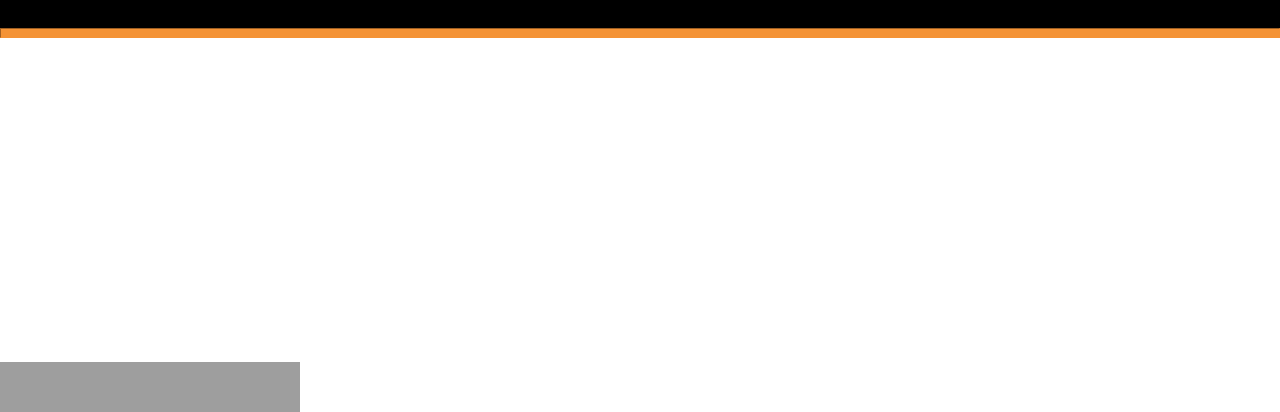
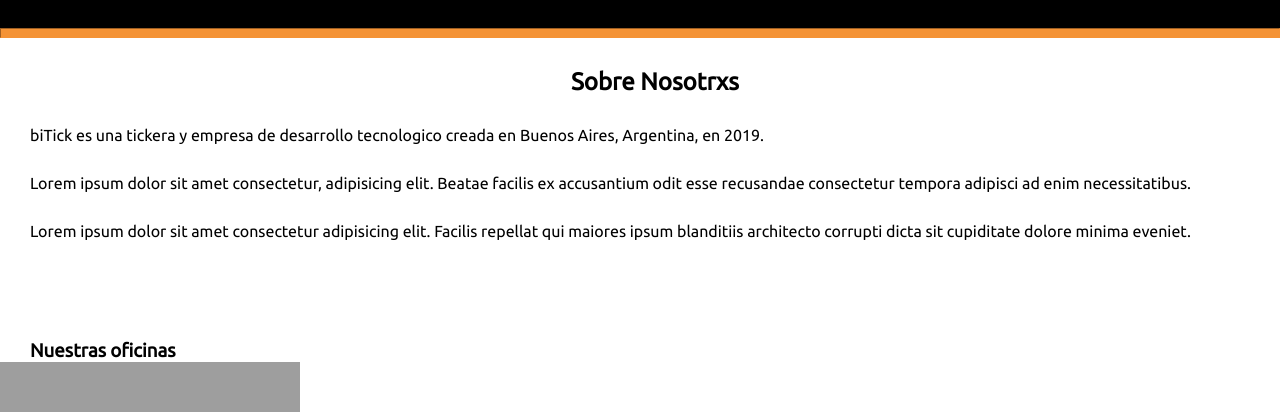
Before and after one commit to rociosmurno/pre-entrega2, a plain HTML site: page pages/aboutus.html in a window 1280 px wide. Shown: the part 122-534 px from the top of the page. Drawn offline with Linux system fonts and the light colour scheme; grey boxes are pictures that could not be loaded.

Commit message:
ajuste en pages

```diff
--- a/css/styles.css
+++ b/css/styles.css
@@ -65,7 +65,7 @@ header nav ul li{
 /*estilos del main*/
 
 main h2{
-    color:#ffffff;
+    color:#000000;
     font-family: 'Ubuntu', sans-serif;
     margin-top: 30px;
     margin-left: 30px;
@@ -73,7 +73,7 @@ main h2{
 }
 
 main h3{
-    color:#ffffff;
+    color:#000000;
     font-family: 'Ubuntu', sans-serif;
     margin-top: 100px;
     margin-left: 30px;
@@ -87,7 +87,7 @@ main h4{
 }
 
 main p{
-    color: #ffffff;
+    color: #000000;
     font-family: 'Ubuntu', sans-serif;
     margin-top: 30px;
     margin-left: 30px;
@@ -100,7 +100,7 @@ main span iframe{
 }
 
 main span ul li{
-    color: #ffffff;
+    color: #000000;
 
 }
 
```
